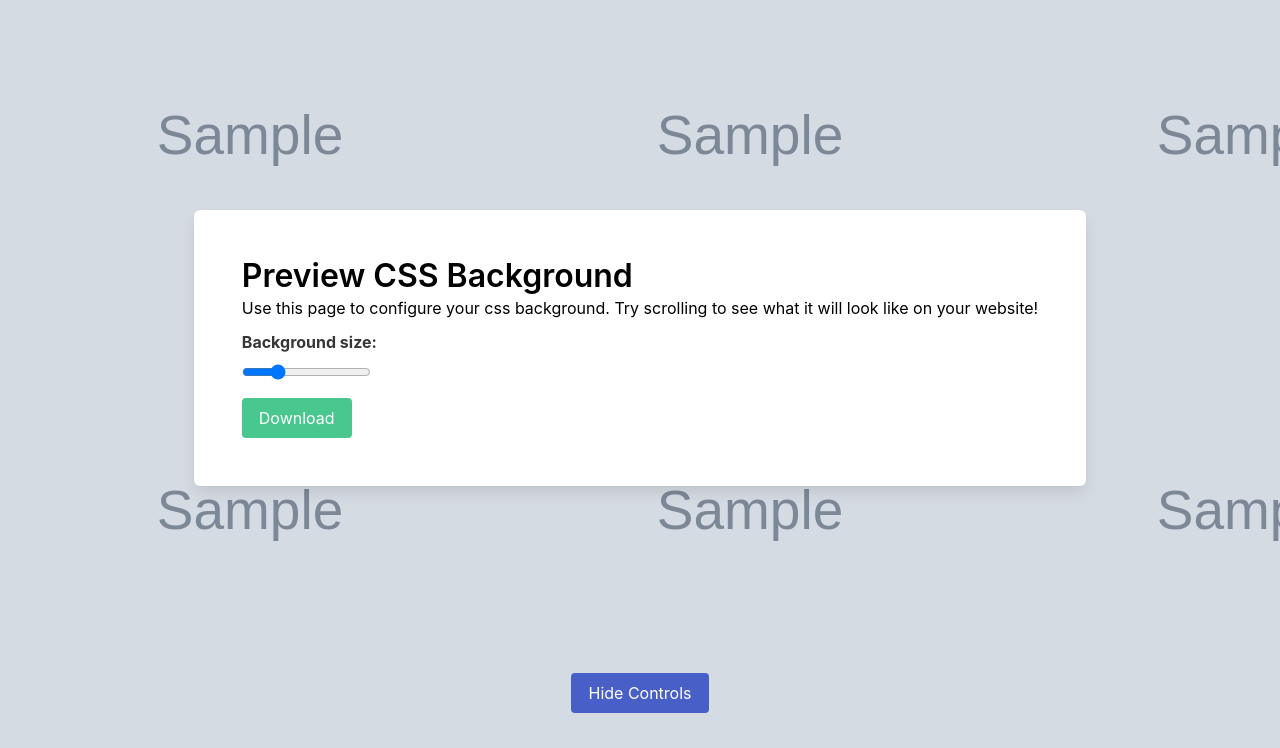
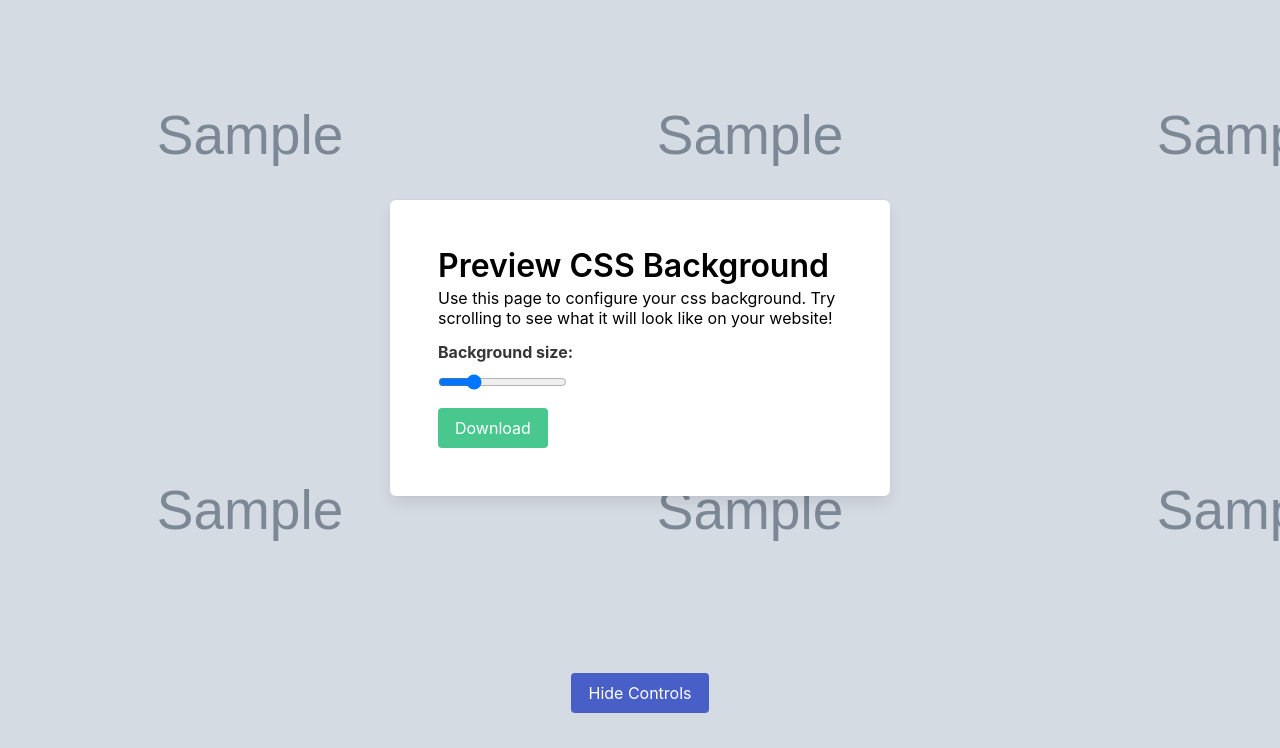
Before and after one commit to vincemaina/Seamlessly, a Flask app: template app/templates/file_upload/optimise_for_web_background.html in a window 1280 px wide. Shown: the part 52-800 px from the top of the page. Run offline with Flask 2, Linux system fonts and the light colour scheme; the template is opened without the code that fills it: most values are stand-ins (such as "Sample title", 1, 10 or a date in 2020); grey boxes marked "Sample" are stand-in pictures.

Commit message:
Making control box smaller to show more of background

```diff
--- a/app/templates/file_upload/optimise_for_web_background.html
+++ b/app/templates/file_upload/optimise_for_web_background.html
@@ -55,7 +55,7 @@
         </div>
 
         <div id='hero-body-customiser' class="hero-body">
-            <div class="box has-text-left p-6" style="margin: 0 auto;">
+            <div class="box has-text-left p-6" style="margin: 0 auto; max-width: 500px;">
                 <div>
                     <h1 class="title is-size-3" style="color: black;">
                         Preview CSS Background
```
